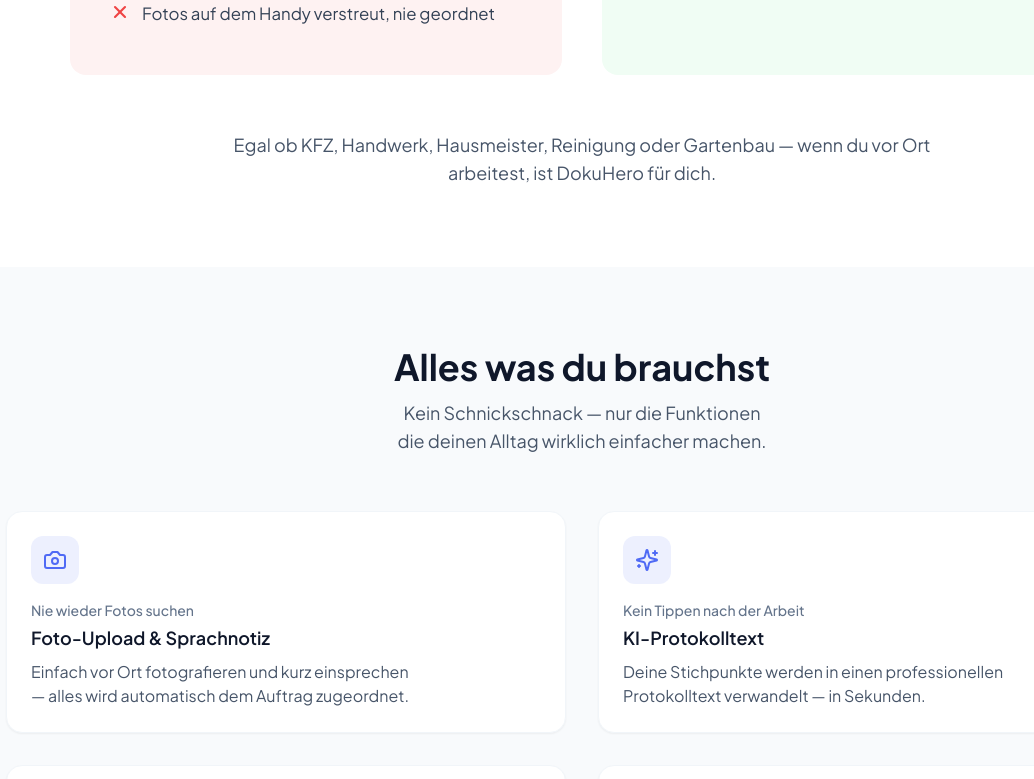
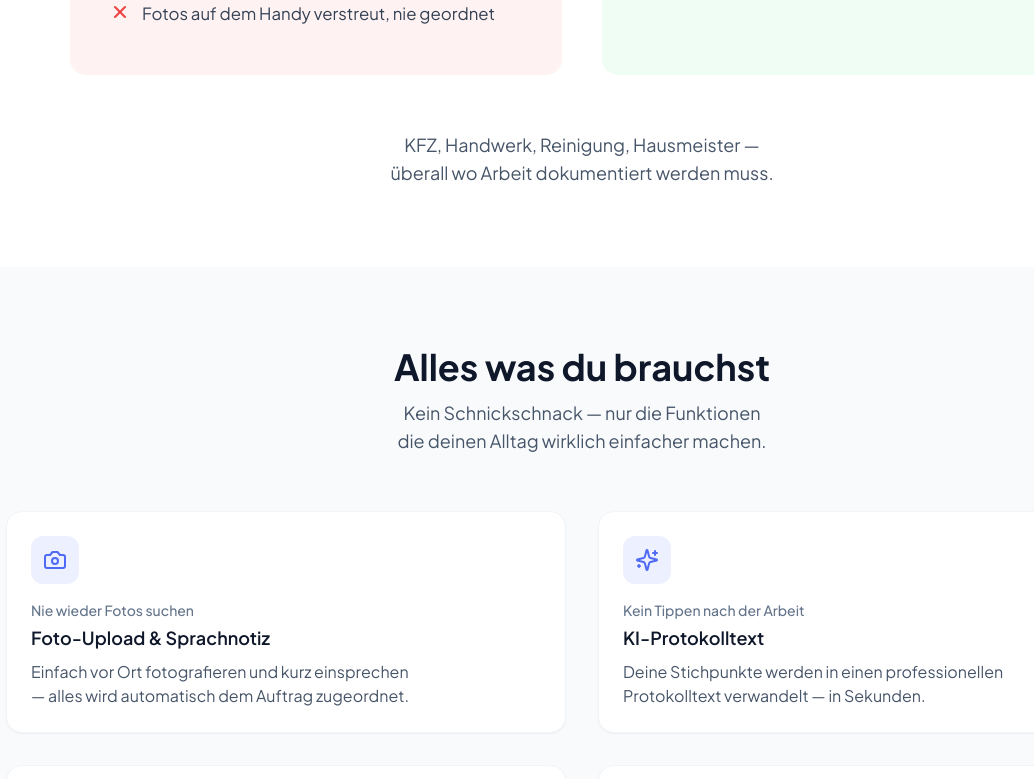
Before and after one commit to sakasolutions/dokuhero, a Next.js app: page / in a window 1280 px wide. Shown: the part 1740-2519 px from the top of the page, without its empty margins (58-1092 px from the left). Built offline with nearby package versions, Linux system fonts and the light colour scheme.

Commit message:
fix: footer subtext + abschlusstext angepasst

```diff
--- a/app/page.tsx
+++ b/app/page.tsx
@@ -542,8 +542,9 @@
             </div>
 
             <p className="mx-auto mt-10 max-w-3xl text-center text-base leading-relaxed text-slate-600 md:mt-14 md:text-lg">
-              Egal ob KFZ, Handwerk, Hausmeister, Reinigung oder Gartenbau —
-              wenn du vor Ort arbeitest, ist DokuHero für dich.
+              KFZ, Handwerk, Reinigung, Hausmeister —
+              <br />
+              überall wo Arbeit dokumentiert werden muss.
             </p>
           </div>
         </section>
--- a/components/StatsSection.tsx
+++ b/components/StatsSection.tsx
@@ -126,7 +126,7 @@
           })}
         </div>
 
-        <figure className="mx-auto mt-10 max-w-2xl rounded-2xl border border-slate-200 border-l-4 border-l-blue-500 bg-white py-8 pl-6 pr-6 shadow-sm sm:pl-8 sm:pr-8 md:mt-12 md:py-10">
+        <figure className="mx-auto mt-10 max-w-2xl rounded-2xl border border-slate-200 bg-white p-8 shadow-sm md:mt-12">
           <div
             className="mb-4 flex justify-center gap-0.5 text-yellow-400"
             aria-hidden
```
